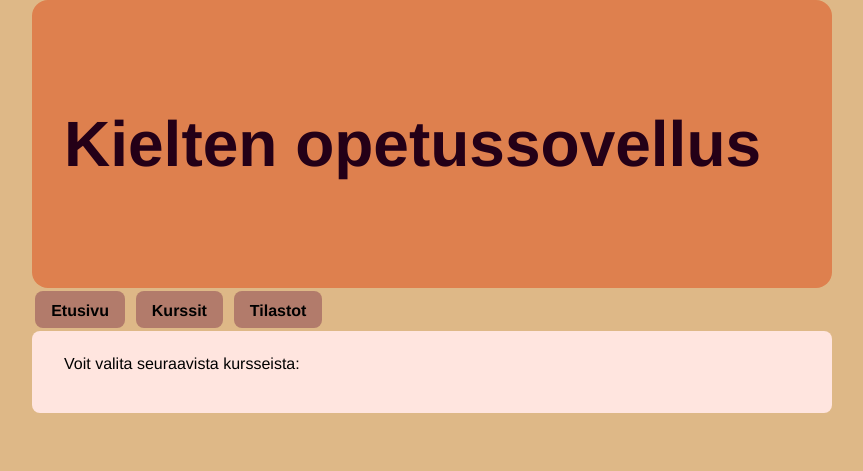
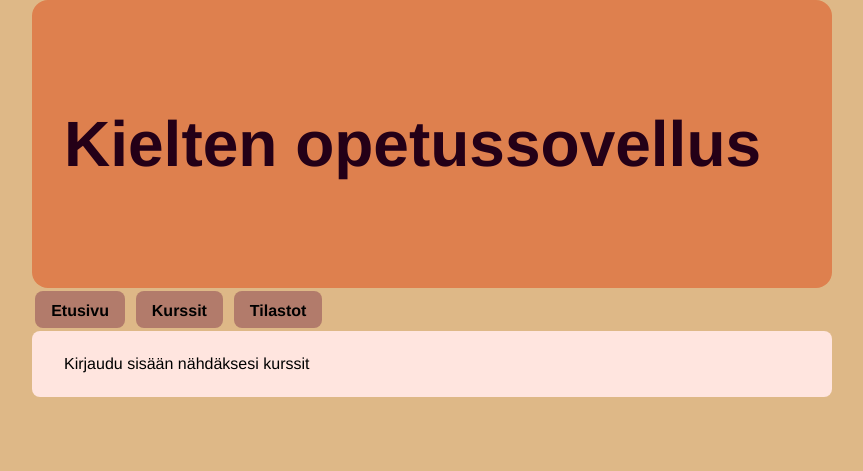
Before and after one commit to Mullil/teaching-application-project, a Flask app: template templates/courses.html in a window 1280 px wide. Shown: the top 471 px of the page, without its empty margins (208-1071 px from the left). Run offline with Flask 3, Linux system fonts and the light colour scheme; the template is opened without the code that fills it, so the values that code supplies are empty.

Commit message:
Add login requirement to see courses

```diff
--- a/templates/courses.html
+++ b/templates/courses.html
@@ -1,5 +1,6 @@
 {% extends "user_layout.html" %}
 {% block content %}
+{% if session.user_id %}
 Voit valita seuraavista kursseista:
 <p>
 {% for course in course_info %}
@@ -10,4 +11,7 @@ Kuvaus: {{course[2]}}
 <a href="/exercises/{{course[3]}}">Liity kurssille</a>
 <hr>
 {% endfor %}
+{% else %}
+Kirjaudu sisään nähdäksesi kurssit
+{% endif %}
 {% endblock %}
```
